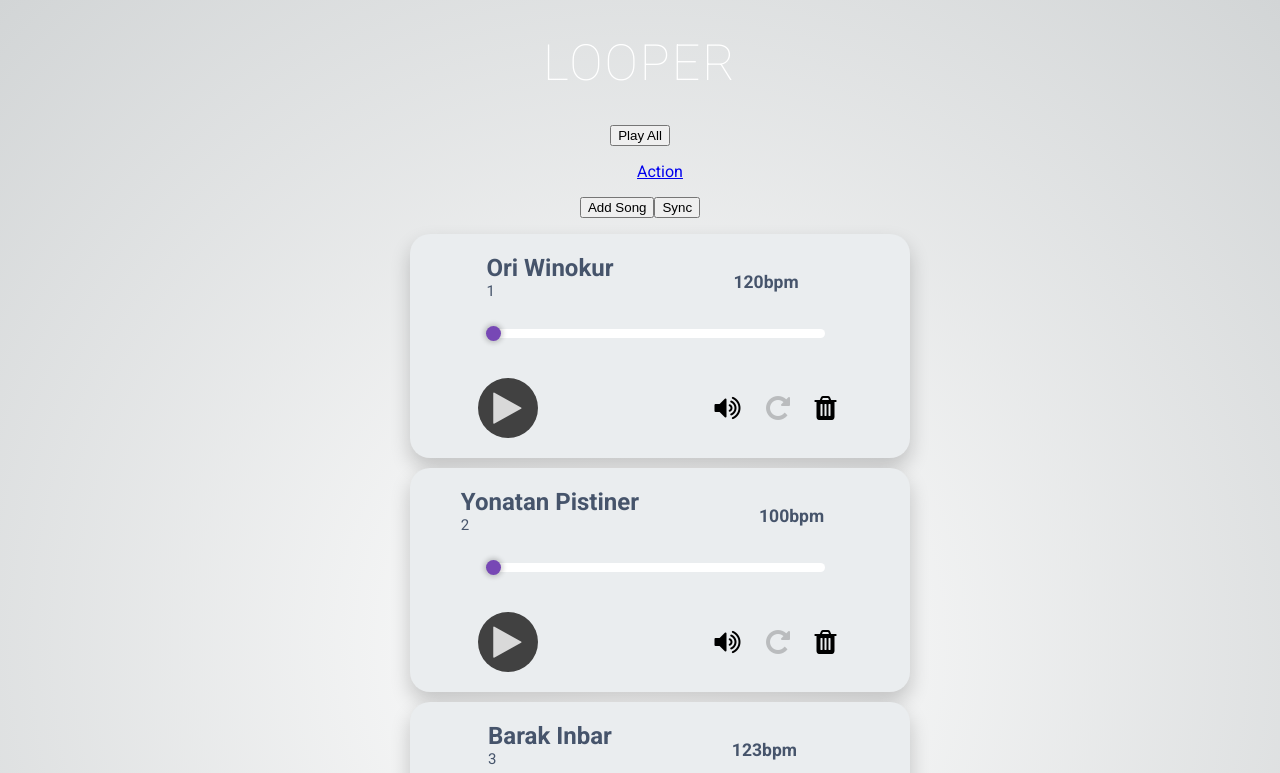
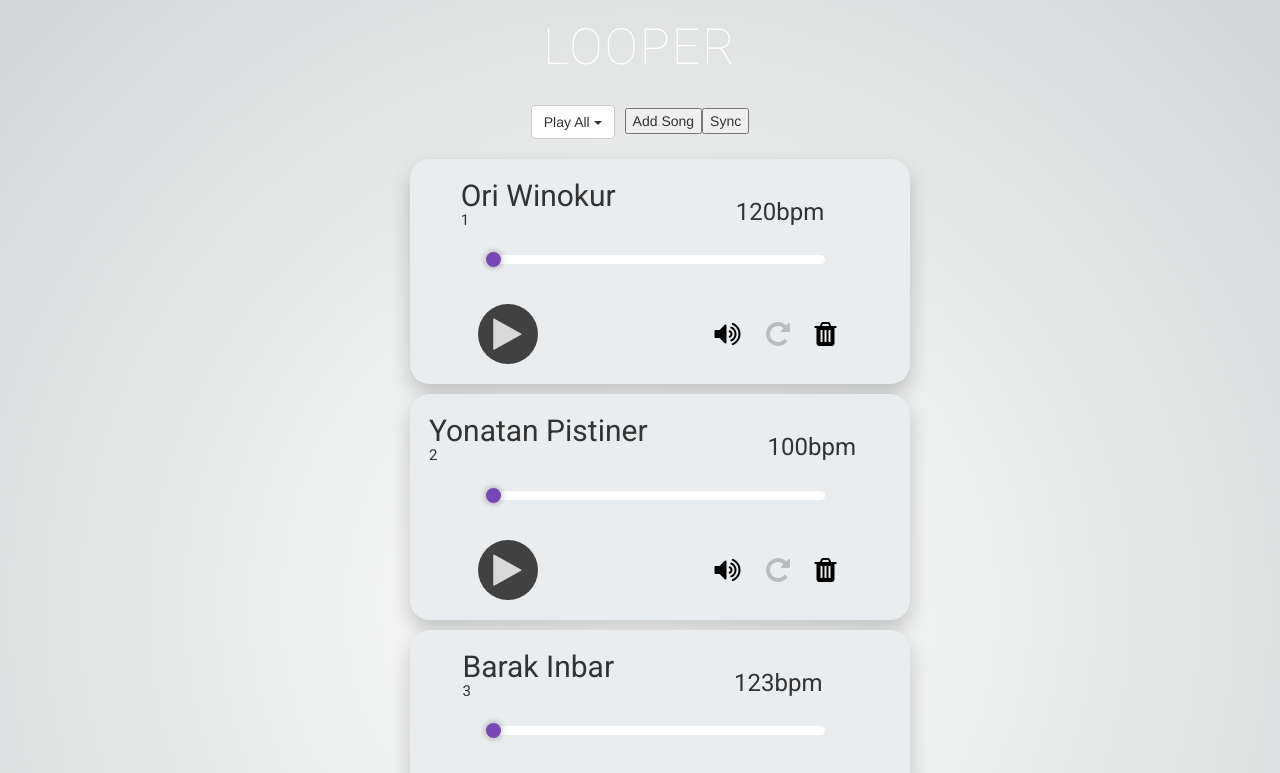
Before and after one commit to nivo33/looper, a React (Create React App) app: page / in a window 1280 px wide. Shown: the top 773 px of the page. Built offline with nearby package versions, Linux system fonts and the light colour scheme.

Commit message:
more and more

```diff
--- a/src/components/App.js
+++ b/src/components/App.js
@@ -1,8 +1,7 @@
 import React, { Component } from 'react';
 import '../styling/App.css';
 import Track from './Track.js'
-import {DropdownButton,MenuItem} from 'react-bootstrap';
-
+import {ButtonToolbar, Button, DropdownButton,MenuItem} from 'react-bootstrap';
 const songs=
 [{
   'Id':1,
@@ -62,7 +61,7 @@ class App extends Component {
 
   addToList = (index) => {
     const {songs, addableSongs} = this.state;
-    addableSongs.push(songs[index]);
+    addableSongs.push(index);
     this.setState({
       addableSongs: addableSongs
     });
@@ -92,6 +91,7 @@ class App extends Component {
       rel="stylesheet"
       href="https://maxcdn.bootstrapcdn.com/font-awesome/4.4.0/css/font-awesome.min.css"
     />
+
     <link
       href="https://fonts.googleapis.com/css?family=Roboto:100,400,700"
       rel="stylesheet"
@@ -100,7 +100,8 @@ class App extends Component {
 
     <h1 className="title">Looper</h1>
     <div className="main-buttons">
-      <DropdownButton title="Play All" bsStyle={"Default".toLowerCase()}>
+    <link rel="stylesheet" href="https://maxcdn.bootstrapcdn.com/bootstrap/3.3.7/css/bootstrap.min.css" integrity="sha384-BVYiiSIFeK1dGmJRAkycuHAHRg32OmUcww7on3RYdg4Va+PmSTsz/K68vbdEjh4u" crossOrigin="anonymous"/>
+      <DropdownButton id="1" title="Play All" bsStyle="default" style = {{"marginRight":"10px"}}>
         <MenuItem eventKey="1">Action</MenuItem>
       </DropdownButton>
       <button>
--- a/src/components/TrackCover.js
+++ b/src/components/TrackCover.js
@@ -9,7 +9,7 @@ export default class TrackCover extends Component {
     return (
  		<div
  		className='track-cover'
- 		style={{backgroundImage: `url(${imgUrl})`}}>
+ 		style={{backgroundImage: `url(${this.props.url})`}}>
  		</div>
     );
   }
--- a/src/styling/App.css
+++ b/src/styling/App.css
@@ -4,6 +4,8 @@ ul {
   .title{
      color: #fff;
      font-size: 50px;
+     font-family: "Roboto";
+
      /*-webkit-animation: random 8s infinite;*/
      animation: random 10s infinite;
 }
@@ -16,5 +18,6 @@ ul {
 
 .main-buttons{
 	text-align:center;
-
+	margin-top: 30px;
+	margin-bottom: 20px;
 }
--- a/src/styling/Track.css
+++ b/src/styling/Track.css
@@ -5,6 +5,7 @@
 
 
   .player-container {
+
     width: 500px;
     margin: 10px auto auto auto;
     overflow: hidden;
@@ -23,6 +24,7 @@
   .artist-song-name,
   .bpm {
     margin: 0;
+    font-family:"Roboto";
   }
 
   .bpm{
```
Also changed, not shown: 1 other file (tests, documents, lock files or other folders).
